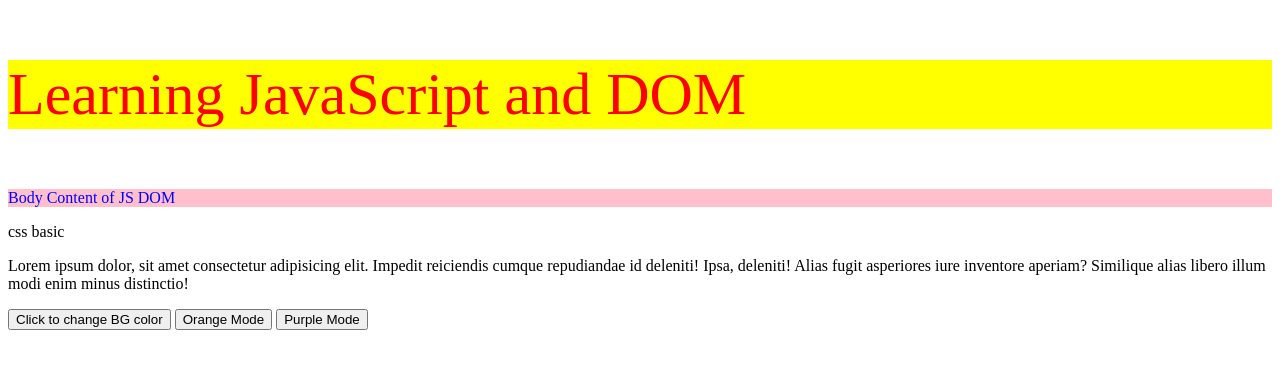
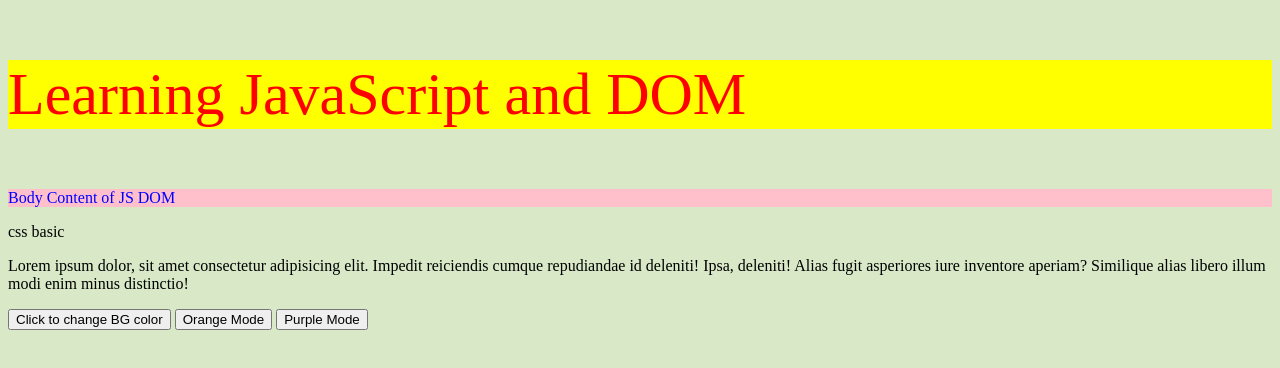
Before and after one commit to soudomsinh/JavaScript, a plain HTML site: page index.html in a window 1280 px wide. Both pictures are taken after a click on the button "Click to change BG color". Drawn offline with Linux system fonts and the light colour scheme.

Commit message:
Update JS DOM practice

```diff
--- a/index.html
+++ b/index.html
@@ -7,7 +7,7 @@
     <title>Document</title>
     <link rel="stylesheet" href="style.css">
 </head>
-<body>
+<body id="bgcolor">
     <p id="title">Learning JavaScript and DOM</p>
     <p class="content">Body Content of JS DOM</p>
     <p> css basic</p>
--- a/index.js
+++ b/index.js
@@ -1,3 +1,4 @@
+const bodyBG = document.querySelector('#bgcolor');
 const title_Element = document.getElementById('title'); // refer by id attribute
 const content_Element = document.querySelector('.content'); // refer by class attribute
 const All_Element = document.querySelectorAll('p');
@@ -5,7 +6,10 @@ const box = document.querySelector('.box');
 
 
 
+
+
 function displayText() {
+    bodyBG.style.backgroundColor= "hsla(89, 43%, 51%, 0.3)"
     title_Element.style.color = "red";
     title_Element.style.backgroundColor="yellow"
     title_Element.style.fontSize = "60px"
```
Also changed, not shown: style.css (line endings or trailing spaces).
